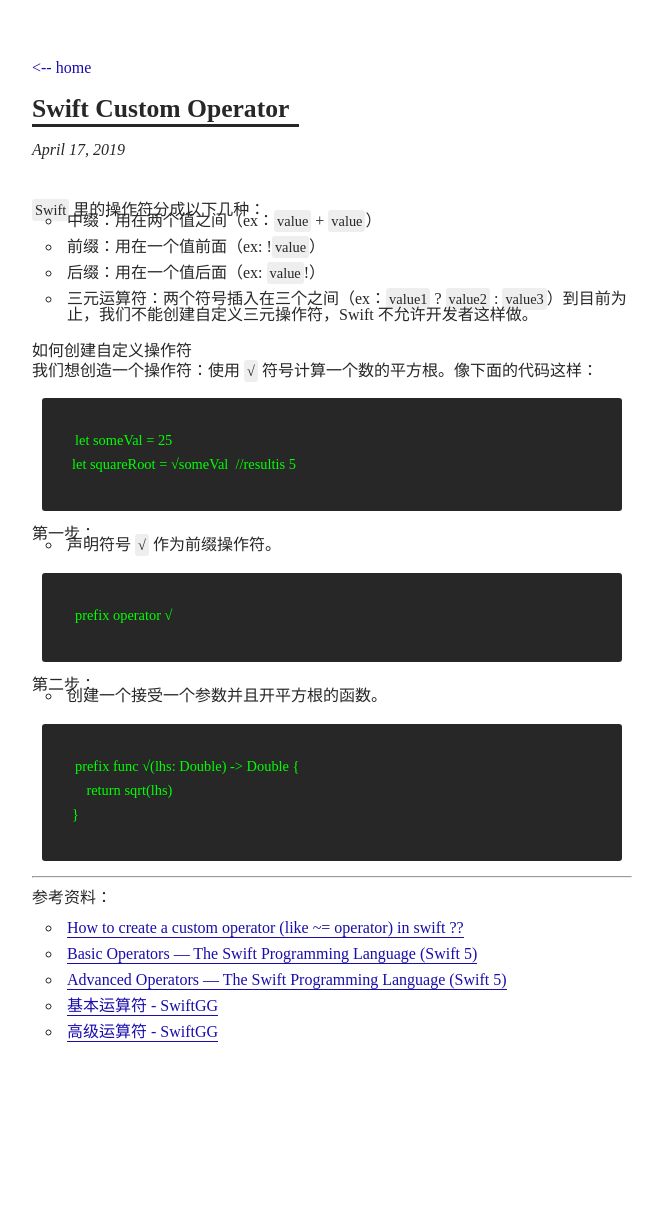
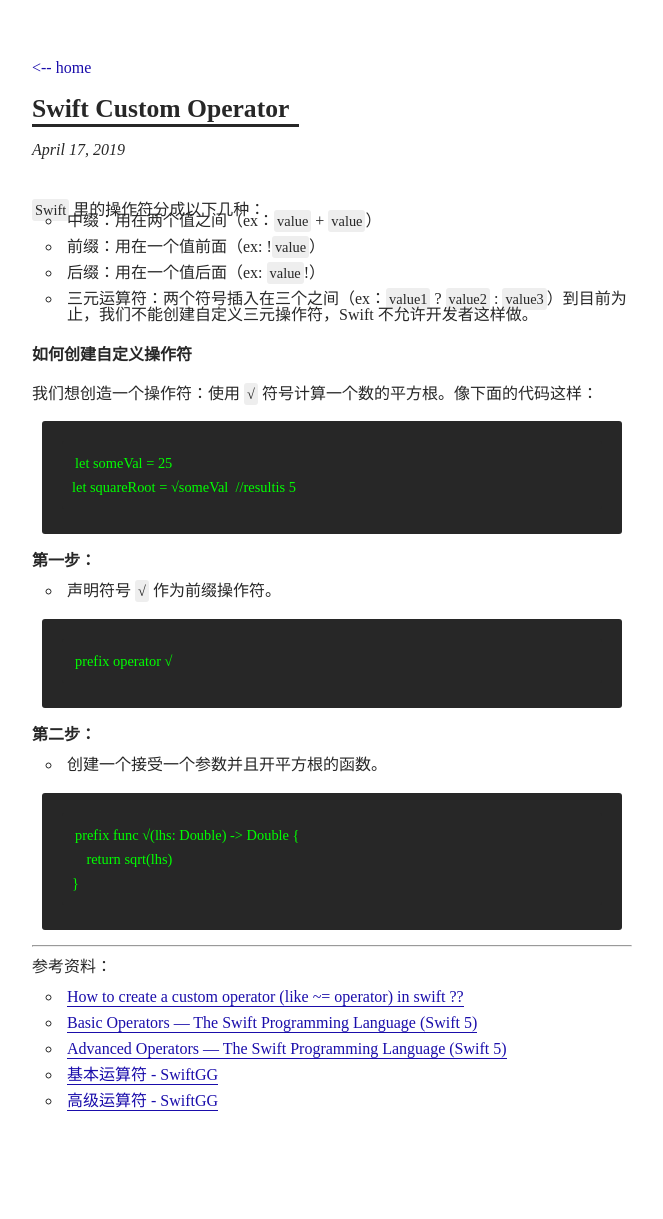
Before and after one commit to maicoder/blog, a Jekyll site: the page built from _posts/2019-04-17-2.md, in a window 1280 px wide. Shown: the whole page, without its empty margins (308-971 px from the left). Built offline with Jekyll 4.4.1, drawn with Linux system fonts in a browser that asks for light colours; some web fonts are replaced; before the commit the page ends 1150 px from its top, so only the background shows below that.

Commit message:
Update 2019-04-17-2.md

````diff
--- a/_posts/2019-04-17-2.md
+++ b/_posts/2019-04-17-2.md
@@ -11,7 +11,8 @@ title: Swift Custom Operator
 * 后缀：用在一个值后面（ex: `value`!）
 * 三元运算符：两个符号插入在三个之间（ex：`value1` ? `value2` : `value3`）到目前为止，我们不能创建自定义三元操作符，Swift 不允许开发者这样做。
 
-### 如何创建自定义操作符
+**如何创建自定义操作符**
+
 我们想创造一个操作符：使用 `√` 符号计算一个数的平方根。像下面的代码这样：
 
 ```swift
@@ -19,7 +20,7 @@ let someVal = 25
 let squareRoot = √someVal  //resultis 5
 ```
 
-#### 第一步：
+**第一步：**
 
 
 - 声明符号 `√` 作为前缀操作符。
@@ -28,7 +29,7 @@ let squareRoot = √someVal  //resultis 5
 prefix operator √
 ```
 
-#### 第二步：
+**第二步：**
 
 
 - 创建一个接受一个参数并且开平方根的函数。
````
